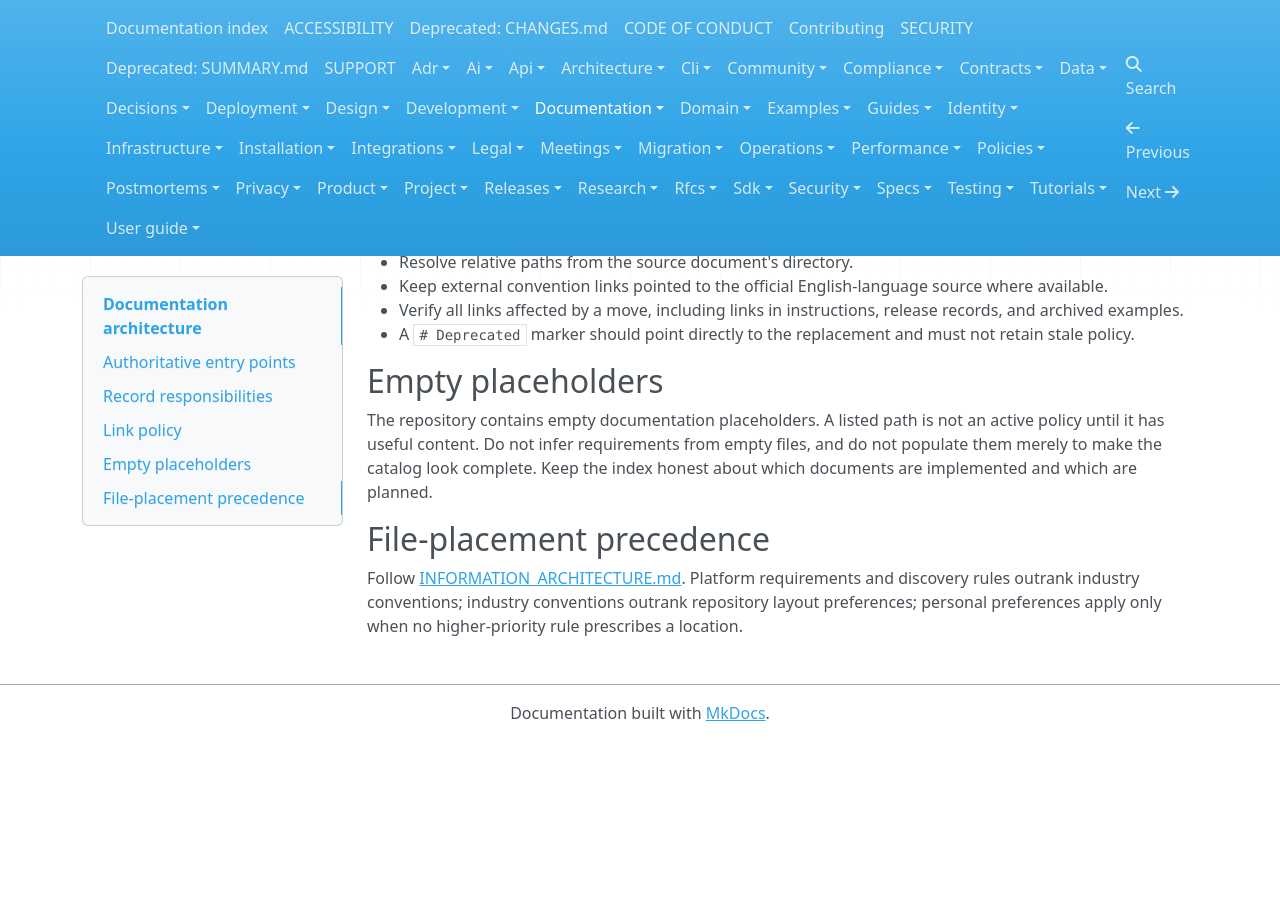
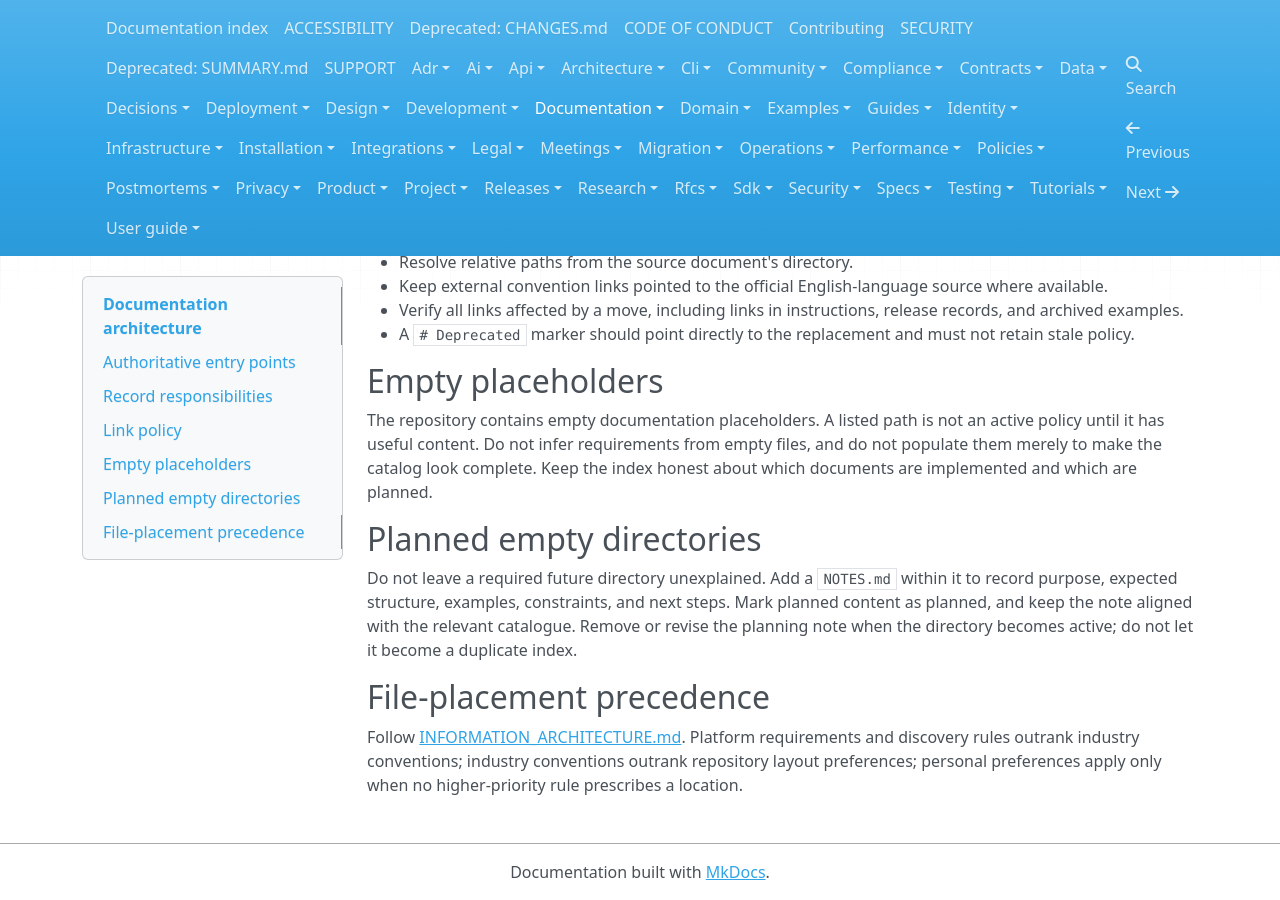
Before and after one commit to sandokanCat/.github, an MkDocs documentation site: the page built from docs/documentation/DOCS_ARCHITECTURE.md, in a window 1280 px wide and 900 px high, scrolled down 1014 px. Built offline with MkDocs 1.6.1, drawn with Linux system fonts in a browser that asks for light colours; nearby versions of some CDN libraries; before the commit the page ends 1755 px from its top, so only the background shows below that.

Commit message:
docs: document NOTES for future directories

```diff
--- a/docs/documentation/DOCS_ARCHITECTURE.md
+++ b/docs/documentation/DOCS_ARCHITECTURE.md
@@ -38,6 +38,10 @@ Do not invent a task-management system merely because empty template filenames e
 
 The repository contains empty documentation placeholders. A listed path is not an active policy until it has useful content. Do not infer requirements from empty files, and do not populate them merely to make the catalog look complete. Keep the index honest about which documents are implemented and which are planned.
 
+## Planned empty directories
+
+Do not leave a required future directory unexplained. Add a `NOTES.md` within it to record purpose, expected structure, examples, constraints, and next steps. Mark planned content as planned, and keep the note aligned with the relevant catalogue. Remove or revise the planning note when the directory becomes active; do not let it become a duplicate index.
+
 ## File-placement precedence
 
 Follow [INFORMATION_ARCHITECTURE.md](./INFORMATION_ARCHITECTURE.md). Platform requirements and discovery rules outrank industry conventions; industry conventions outrank repository layout preferences; personal preferences apply only when no higher-priority rule prescribes a location.
```
